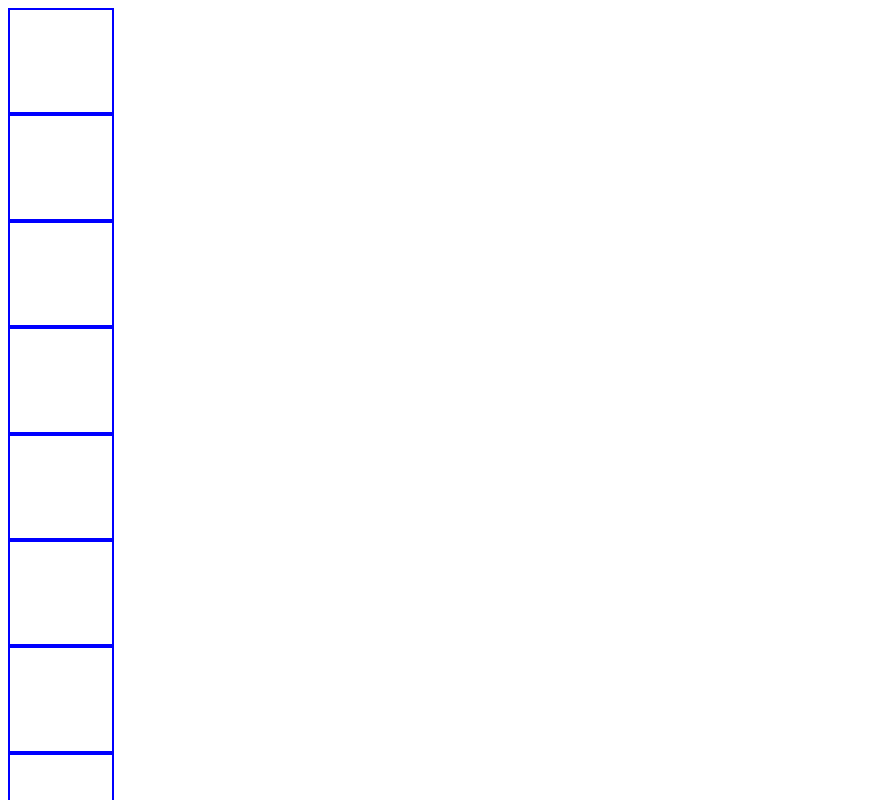
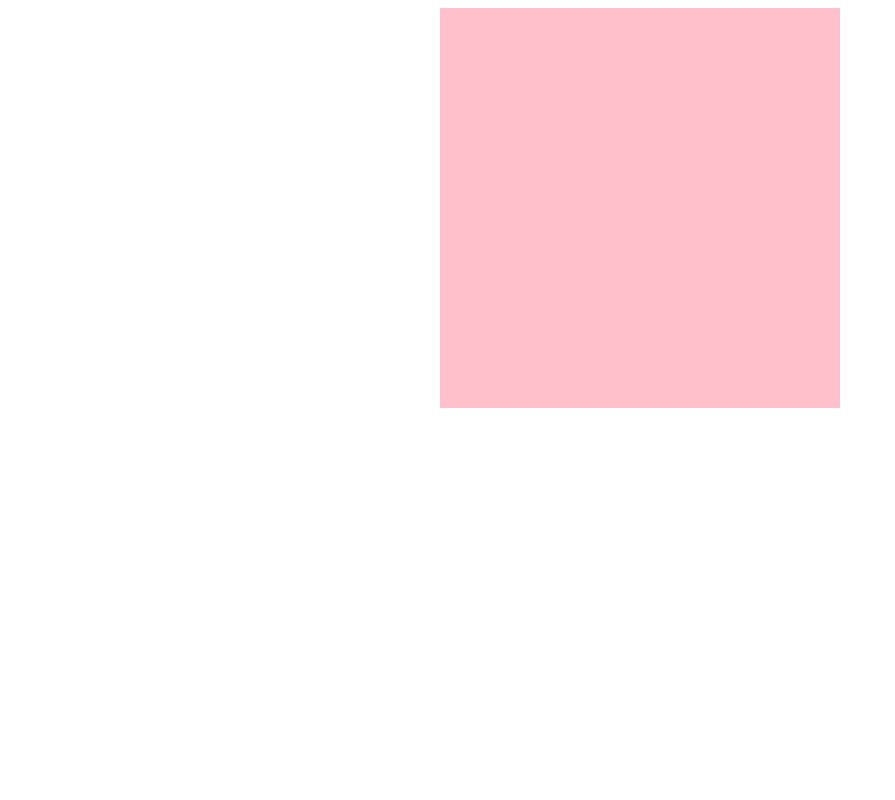
Before and after one commit to TI-labs/etch-a-sketch, a plain HTML site: page index.html in a window 1280 px wide. Shown: the top 800 px of the page, without its empty margins (0-895 px from the left). Drawn offline with Linux system fonts and the light colour scheme.

Commit message:
Crée la grille 16*16
j'ai créé une grille de 16*16 blocs dans un container de 400px*400px,
ainsi les blocs sont des petits carrée de 25px.

```diff
--- a/index.html
+++ b/index.html
@@ -10,7 +10,7 @@
 </head>
 <body>
 
-    <div id="Container1"></div>
+    <div class="Container1"></div>
 
 </body>
 </html>
--- a/logic.js
+++ b/logic.js
@@ -1,5 +1,5 @@
 
-let Container1 = document.querySelector('#Container1');
+let Container1 = document.querySelector('.Container1');
 
 let tableau = [];
 
@@ -9,9 +9,9 @@ for(let i=0;i<16;i++){
     for(let j =0;j<16;j++){
 
         tableau[i][j] = document.createElement('div');
-        tableau[i][j].style.border = 'solid blue 2px';
-        tableau[i][j].style.width = '8vw';
-        tableau[i][j].style.height = '8vw';
+        tableau[i][j].style.backgroundColor= 'pink';
+        tableau[i][j].style.width = '25px';
+        tableau[i][j].style.height = '25px';
         Container1.appendChild(tableau[i][j]);
 
     }
--- a/style-sheet.css
+++ b/style-sheet.css
@@ -0,0 +1,13 @@
+.Container1{
+    display: flex;
+    flex-wrap: wrap;
+    height: 400px;
+    width: 400px;
+
+}
+
+body{
+    display: flex;
+    justify-content: center;
+
+}
```
